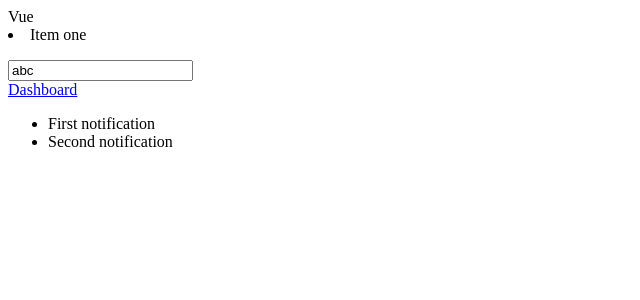
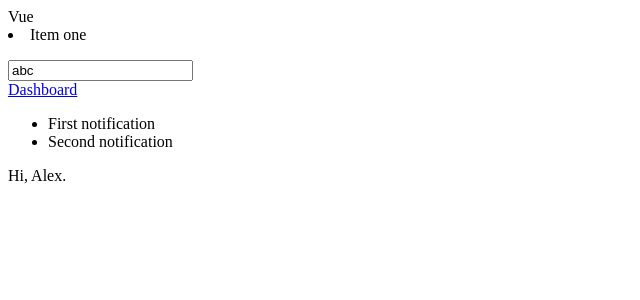
Before and after one commit to dev-iskan/vue-tests, a Vue app: page / in a window 1280 px wide. Shown: the top 300 px of the page, without its empty margins (0-640 px from the left). Built offline with nearby package versions, Linux system fonts and the light colour scheme.

Commit message:
testing mixins

```diff
--- /dev/null
+++ b/src/components/features/auth/AppGreeting.vue
@@ -0,0 +1,15 @@
+<template>
+    <div>
+        Hi, {{ $auth.user.first_name }}.
+    </div>
+</template>
+
+<script>
+    import auth from '@/mixins/auth'
+
+    export default {
+        mixins: [
+            auth
+        ]
+    }
+</script>
--- /dev/null
+++ b/src/mixins/auth.js
@@ -0,0 +1,11 @@
+export default {
+    computed: {
+        $auth () {
+            return {
+                user: {
+                    first_name: 'Alex'
+                }
+            }
+        }
+    }
+}
--- a/src/views/Home.vue
+++ b/src/views/Home.vue
@@ -8,6 +8,8 @@
     <app-button :to="{name: 'dashboard'}" text="Dashboard"></app-button>
 
     <app-notifications></app-notifications>
+
+    <app-greeting></app-greeting>
   </div>
 </template>
 
@@ -18,6 +20,7 @@ import AppList from '@/components/elements/list/AppList'
 import AppFormInput from '@/components/elements/form/AppFormInput'
 import AppButton from '@/components/elements/button/AppButton'
 import AppNotifications from '@/components/features/notification/AppNotifications'
+import AppGreeting from '@/components/features/auth/AppGreeting'
 export default {
   name: 'home',
   components: {
@@ -25,7 +28,8 @@ export default {
     AppFormInput,
     AppTag,
     AppButton,
-    AppNotifications
+    AppNotifications,
+    AppGreeting
   },
   data () {
     return {
```
Also changed, not shown: readme.txt, 1 other file (tests, documents, lock files or other folders).
